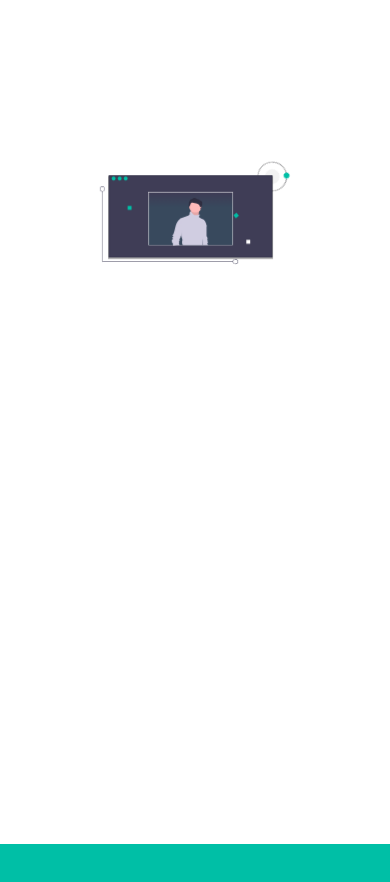
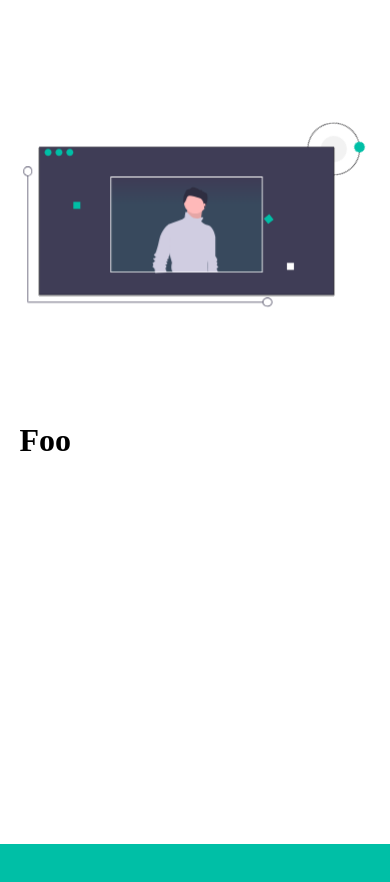
Before and after one commit to imolinuevo/personal-portfolio, a React (Create React App) app: page / in a window 390 px wide. Shown: the top 882 px of the page. Built offline with nearby package versions, Linux system fonts and the light colour scheme.

Commit message:
add media query for items in landing block and scaffold for title container

```diff
--- a/src/App.css
+++ b/src/App.css
@@ -4,6 +4,10 @@
 
 .landing-block {
   height: 100vh;
+  display: flex;
+  flex-direction: column;
+  justify-content: center;
+  align-items: center;
 }
 
 .stack-block {
--- a/src/components/landing-block/LandingBlock.css
+++ b/src/components/landing-block/LandingBlock.css
@@ -1,6 +1,25 @@
-.mini-browser {
-    width: 50%;
-    height: 50vh;
+.mini-browser,
+.title-container {
+  width: 50%;
+  height: 50vh;
+}
+
+.title-container {
+    text-align: left;
+}
+
+@media screen and (max-width: 992px) {
+  .mini-browser,
+  .title-container {
+    width: 70%;
+  }
+}
+
+@media screen and (max-width: 600px) {
+  .mini-browser,
+  .title-container {
+    width: 90%;
+  }
 }
 
 #ring {
--- a/src/components/landing-block/LandingBlock.tsx
+++ b/src/components/landing-block/LandingBlock.tsx
@@ -5,7 +5,10 @@ import "./LandingBlock.css";
 const LandingBlock = () => {
   return (
     <div className="main-block landing-block">
-      <MiniBrowser className='mini-browser'/>
+      <MiniBrowser className="mini-browser" />
+      <div className="title-container">
+        <h1>Foo</h1>
+      </div>
     </div>
   );
 };
```
